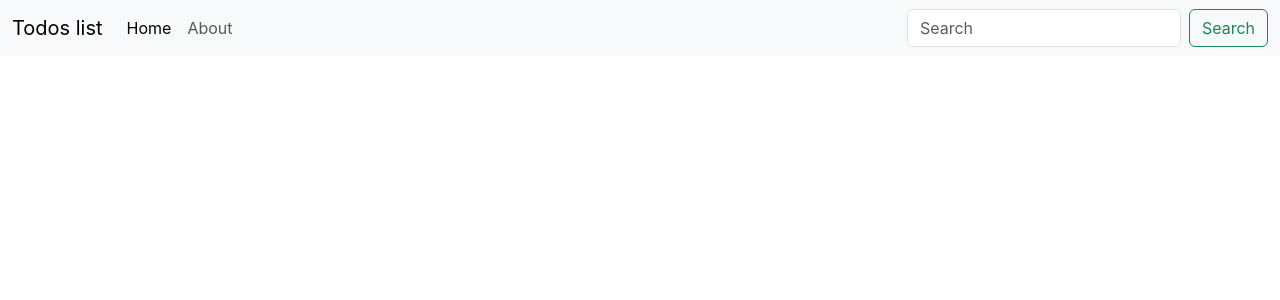
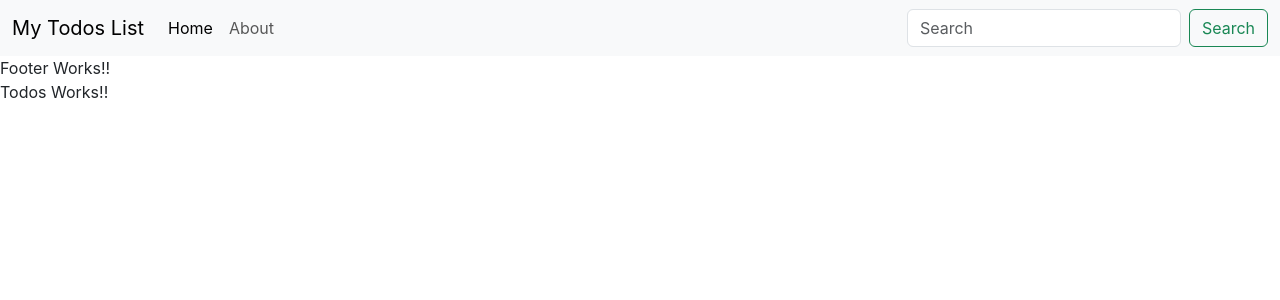
Before and after one commit to AhteshamShah786/React-To-Do-App, a React (Create React App) app in the folder todos-list/: page / in a window 1280 px wide. Shown: the top 300 px of the page. Built offline with nearby package versions, Linux system fonts and the light colour scheme.

Commit message:
added footer, Todos and Todo_item components

```diff
--- a/todos-list/src/App.js
+++ b/todos-list/src/App.js
@@ -1,10 +1,16 @@
 import logo from "./logo.svg";
 import "./App.css";
 import Header from "./Components/Header"
+import {Footer} from "./Components/Footer"
+import Todos from "./Components/Todos"
+import {Todo_item} from "./Components/Todo_item"
 function App() {
   return (
     <>
-      <Header/>
+      <Header title = "My Todos List"/>
+      <Footer/>
+      <Todos/>
+      <Todo_item />
     </>
   );
 }
--- /dev/null
+++ b/todos-list/src/Components/Footer.js
@@ -0,0 +1,9 @@
+import React from 'react'
+// named export
+export const Footer = () => {
+  return (
+    <div>
+      Footer Works!!
+    </div>
+  )
+}
--- a/todos-list/src/Components/Header.js
+++ b/todos-list/src/Components/Header.js
@@ -1,12 +1,12 @@
 import React from 'react'
 
-export default function Header() {
+export default function Header(props) {
   return (
     <div>
       <nav className="navbar navbar-expand-lg bg-body-tertiary">
         <div className="container-fluid">
           <a className="navbar-brand" href="#">
-            Todos list
+            {props.title}
           </a>
           <button
             className="navbar-toggler"
--- /dev/null
+++ b/todos-list/src/Components/Todo_item.js
@@ -0,0 +1,9 @@
+import React from 'react'
+// named export
+export const Todo_item = () => {
+  return (
+    <div>
+
+    </div>
+  )
+}
--- /dev/null
+++ b/todos-list/src/Components/Todos.js
@@ -0,0 +1,12 @@
+import React from 'react'
+
+
+export const Todos = () => {
+  return (
+    <div>
+      Todos Works!!
+    </div>
+  )
+}
+// default export
+export default Todos
```
